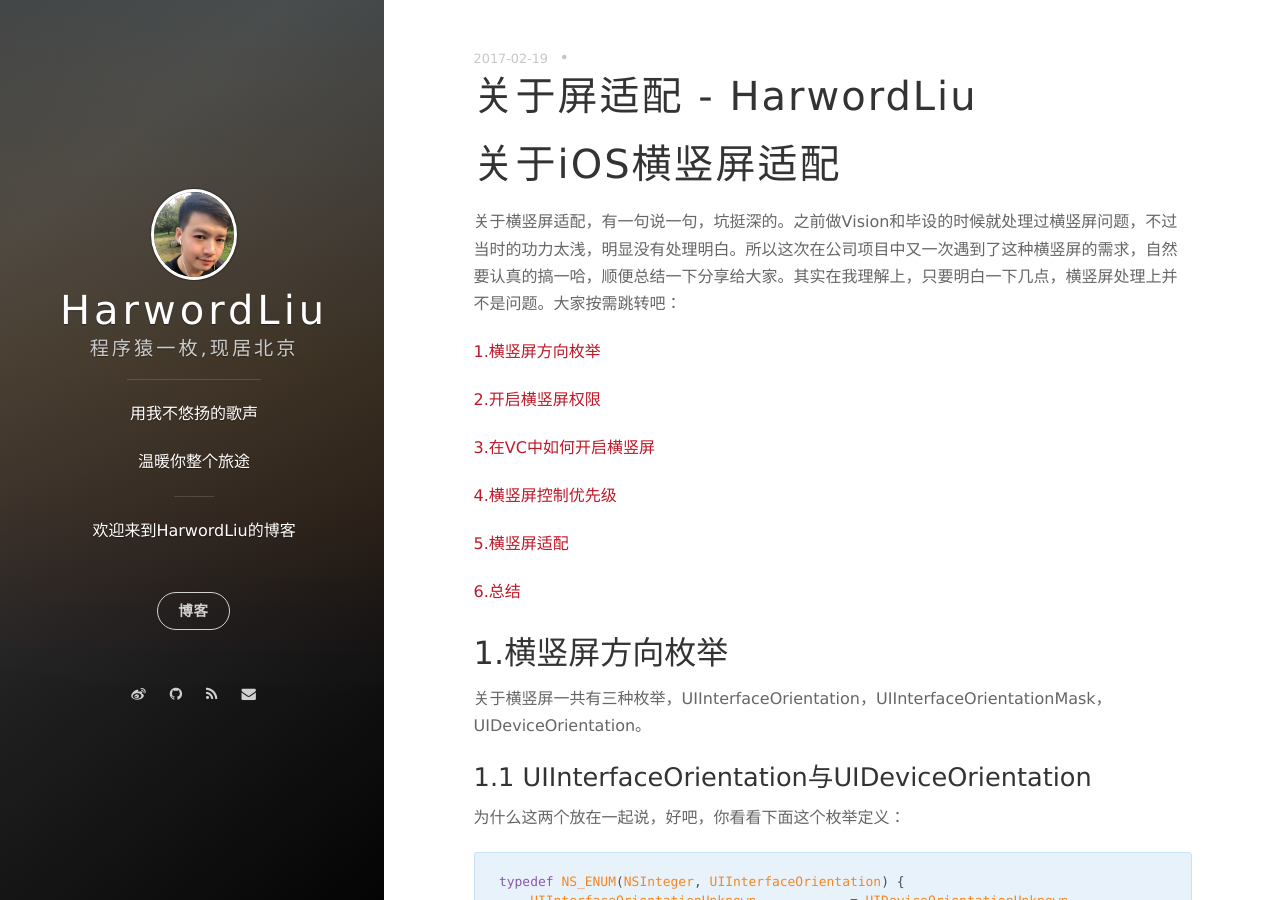
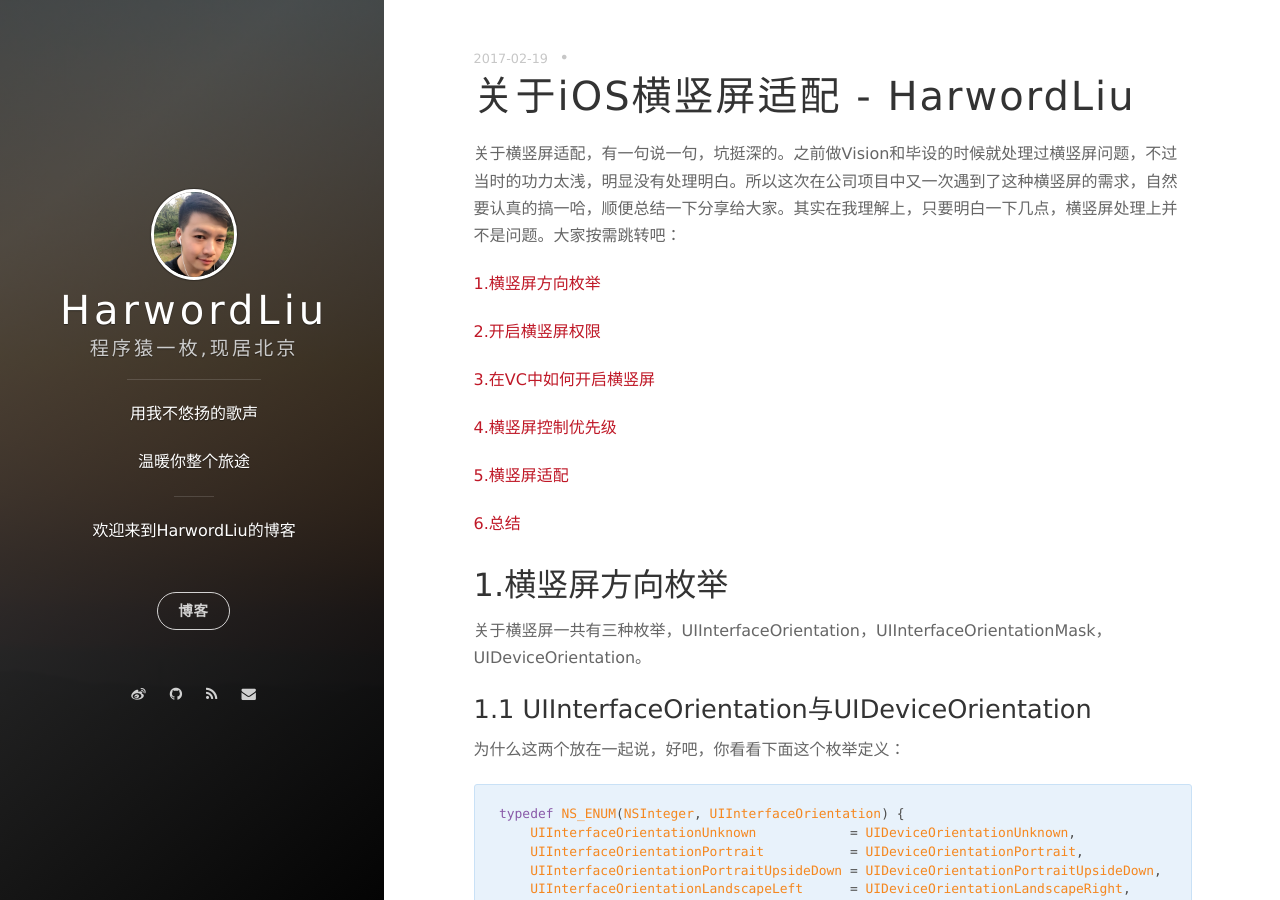
Before and after one commit to HarwordLiu/HarwordLiu.github.io, a Jekyll site: the page built from _posts/2017-02-18-ios横竖屏.md, in a window 1280 px wide and 900 px high. Built offline with Jekyll 4.4.1, drawn with Linux system fonts in a browser that asks for light colours; nearby versions of some CDN libraries; comment, search, counter and statistics services are not loaded.

Commit message:
修改博文名称

```diff
--- a/_posts/2017-02-18-ios横竖屏.md
+++ b/_posts/2017-02-18-ios横竖屏.md
@@ -1,12 +1,11 @@
 ---
 layout: post
-title: 关于屏适配 - HarwordLiu
+title: 关于iOS横竖屏适配 - HarwordLiu
 date: 2017-02-19 20:01:55 +0800
 categories: iOS
 
 ---
 
-# 关于iOS横竖屏适配
 
 关于横竖屏适配，有一句说一句，坑挺深的。之前做Vision和毕设的时候就处理过横竖屏问题，不过当时的功力太浅，明显没有处理明白。所以这次在公司项目中又一次遇到了这种横竖屏的需求，自然要认真的搞一哈，顺便总结一下分享给大家。其实在我理解上，只要明白一下几点，横竖屏处理上并不是问题。大家按需跳转吧：
 
```
